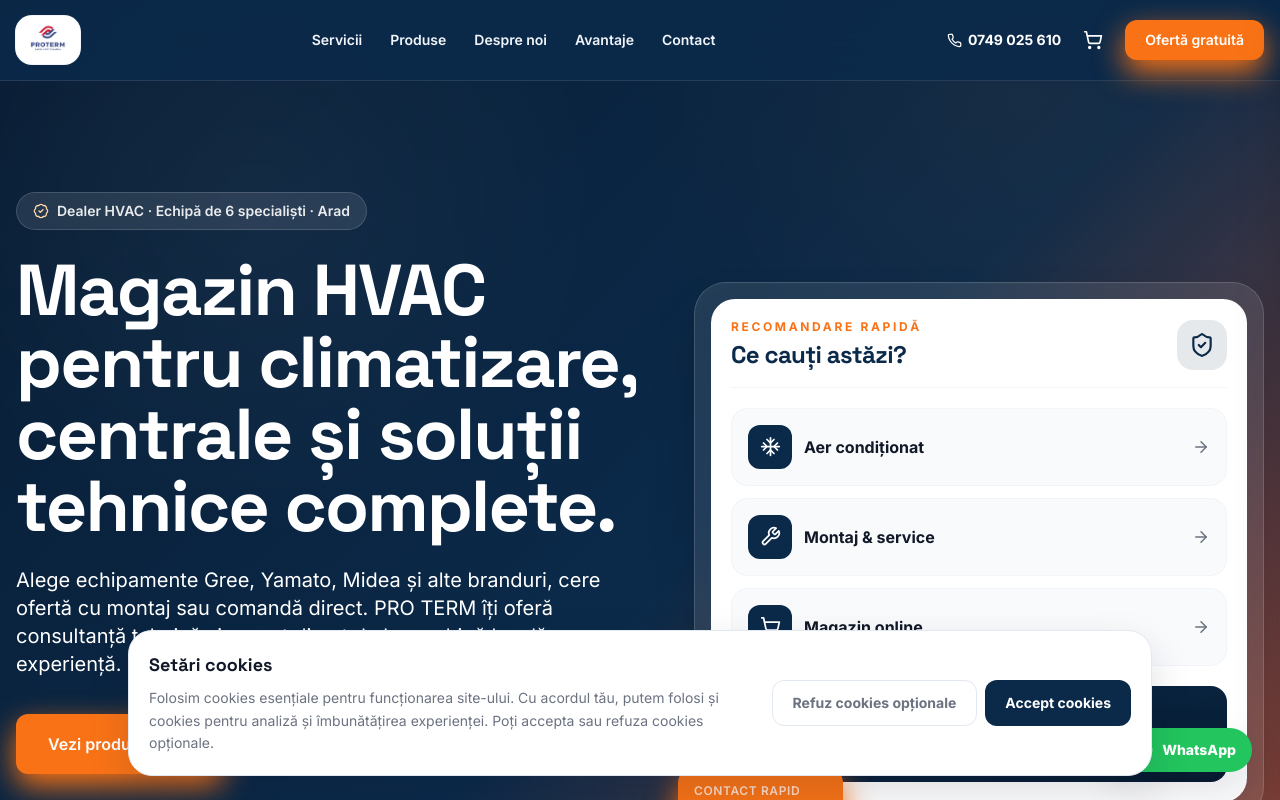
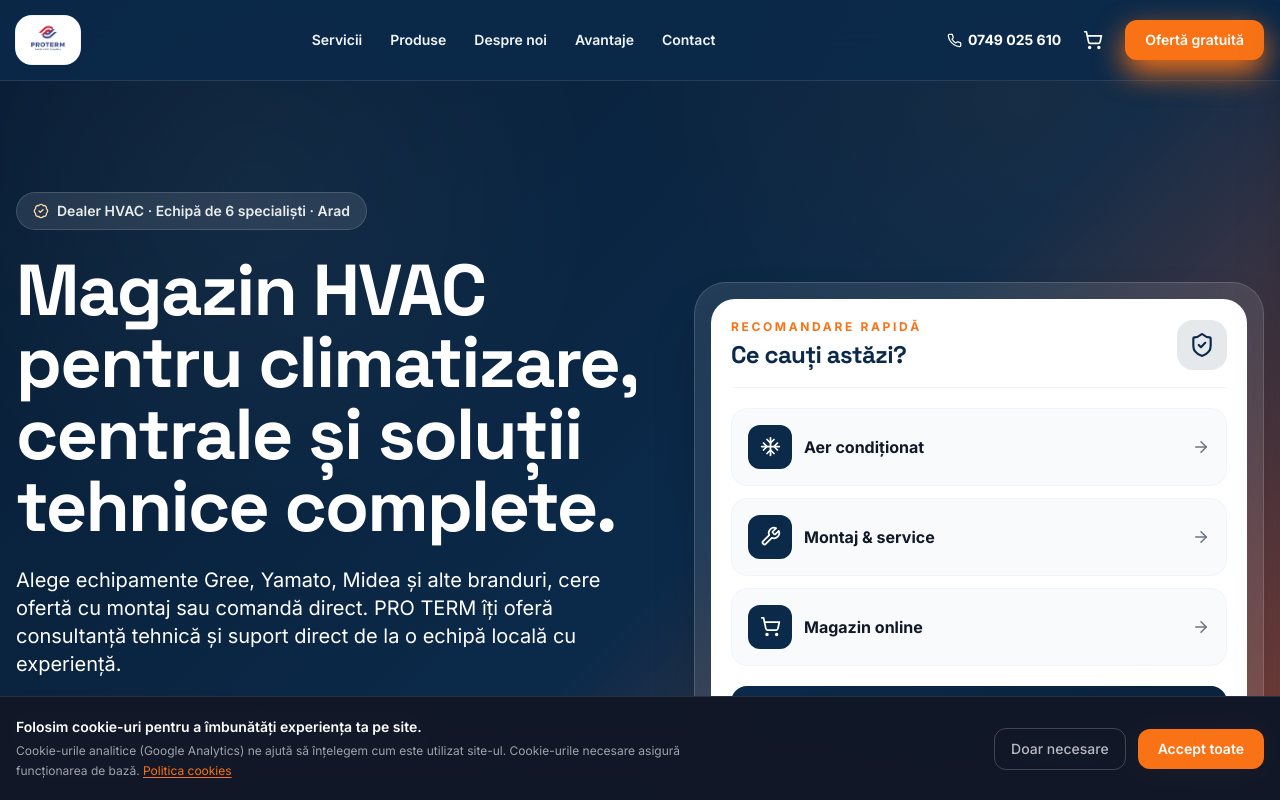
Before and after one commit to protermarad-hash/pro-term-web, a Next.js app: page / in a window 1280 px wide. Shown: the top 800 px of the page. Built offline with nearby package versions, Linux system fonts and the light colour scheme.

Commit message:
gdpr: add cookie consent banner with conditional GA4 loading

```diff
--- a/src/app/layout.tsx
+++ b/src/app/layout.tsx
@@ -1,8 +1,8 @@
 import type { Metadata } from 'next';
 import { Inter, Space_Grotesk } from 'next/font/google';
-import { GoogleAnalytics } from '@next/third-parties/google';
 import Providers from '@/components/Providers';
 import StructuredData from '@/components/StructuredData';
+import CookieConsent from '@/components/CookieConsent';
 import './globals.css';
 
 const inter = Inter({
@@ -72,8 +72,8 @@ export default function RootLayout({
       <body>
         <StructuredData />
         <Providers>{children}</Providers>
+        <CookieConsent />
       </body>
-      <GoogleAnalytics gaId="G-58E9WQ01JX" />
     </html>
   );
 }
--- a/src/components/CookieConsent.tsx
+++ b/src/components/CookieConsent.tsx
@@ -1,53 +1,95 @@
 'use client';
 
 import { useEffect, useState } from 'react';
+import Link from 'next/link';
+import Script from 'next/script';
 
+const GA_ID = 'G-58E9WQ01JX';
 const STORAGE_KEY = 'proterm-cookie-consent';
-
-type Consent = 'accepted' | 'rejected';
 
 export default function CookieConsent() {
   const [visible, setVisible] = useState(false);
+  const [gaEnabled, setGaEnabled] = useState(false);
 
   useEffect(() => {
-    const saved = window.localStorage.getItem(STORAGE_KEY);
-    if (!saved) setVisible(true);
+    const stored = localStorage.getItem(STORAGE_KEY);
+    if (!stored) {
+      setVisible(true);
+    } else if (stored === 'accepted') {
+      setGaEnabled(true);
+    }
   }, []);
 
-  function saveConsent(consent: Consent) {
-    window.localStorage.setItem(STORAGE_KEY, consent);
-    window.dispatchEvent(new CustomEvent('proterm-cookie-consent', { detail: consent }));
+  function accept() {
+    localStorage.setItem(STORAGE_KEY, 'accepted');
+    setGaEnabled(true);
     setVisible(false);
   }
 
-  if (!visible) return null;
+  function decline() {
+    localStorage.setItem(STORAGE_KEY, 'declined');
+    setVisible(false);
+  }
 
   return (
-    <div className="fixed inset-x-0 bottom-0 z-[100] px-4 pb-4 md:px-6 md:pb-6">
-      <div className="mx-auto max-w-5xl rounded-3xl border border-slate-200 bg-white p-5 shadow-card-hover md:flex md:items-center md:justify-between md:gap-6">
-        <div>
-          <p className="font-heading text-lg font-bold text-dark">Setări cookies</p>
-          <p className="mt-2 text-sm leading-relaxed text-dark-300">
-            Folosim cookies esențiale pentru funcționarea site-ului. Cu acordul tău, putem folosi și cookies pentru analiză și îmbunătățirea experienței. Poți accepta sau refuza cookies opționale.
+    <>
+      {gaEnabled && (
+        <>
+          <Script
+            src={`https://www.googletagmanager.com/gtag/js?id=${GA_ID}`}
+            strategy="afterInteractive"
+          />
+          <Script id="ga-init" strategy="afterInteractive">{`
+            window.dataLayer = window.dataLayer || [];
+            function gtag(){dataLayer.push(arguments);}
+            gtag('js', new Date());
+            gtag('config', '${GA_ID}');
+          `}</Script>
+        </>
+      )}
+
+      {visible && (
+        <div
+          role="dialog"
+          aria-label="Consimțământ cookie-uri"
+          className="fixed inset-x-0 bottom-0 z-[100] border-t border-white/10 bg-dark/95 backdrop-blur-md"
+        >
+          <div className="container mx-auto flex flex-col gap-4 px-4 py-5 sm:flex-row sm:items-center sm:justify-between">
+            <div className="max-w-2xl">
+              <p className="text-sm font-semibold text-white">
+                Folosim cookie-uri pentru a îmbunătăți experiența ta pe site.
+              </p>
+              <p className="mt-1 text-xs leading-relaxed text-white/60">
+                Cookie-urile analitice (Google Analytics) ne ajută să înțelegem cum este utilizat
+                site-ul. Cookie-urile necesare asigură funcționarea de bază.{' '}
+                <Link
+                  href="/politica-cookies"
+                  className="text-accent underline underline-offset-2 transition-colors hover:text-accent/80"
+                >
+                  Politica cookies
+                </Link>
               </p>
             </div>
-        <div className="mt-4 flex flex-col gap-2 sm:flex-row md:mt-0 md:flex-shrink-0">
+
+            <div className="flex flex-shrink-0 items-center gap-3">
               <button
                 type="button"
-            onClick={() => saveConsent('rejected')}
-            className="rounded-xl border border-slate-200 px-5 py-3 text-sm font-bold text-dark-300 transition-colors hover:border-primary hover:text-primary"
+                onClick={decline}
+                className="rounded-xl border border-white/20 px-4 py-2.5 text-sm font-medium text-white/70 transition-colors hover:border-white/40 hover:text-white"
               >
-            Refuz cookies opționale
+                Doar necesare
               </button>
               <button
                 type="button"
-            onClick={() => saveConsent('accepted')}
-            className="rounded-xl bg-primary px-5 py-3 text-sm font-bold text-white transition-colors hover:bg-primary-600"
+                onClick={accept}
+                className="rounded-xl bg-accent px-5 py-2.5 text-sm font-semibold text-white shadow-sm transition-all hover:-translate-y-px hover:bg-accent/90"
               >
-            Accept cookies
+                Accept toate
               </button>
             </div>
           </div>
         </div>
+      )}
+    </>
   );
 }
```
Lines whose indentation alone changed are shown as unchanged.
